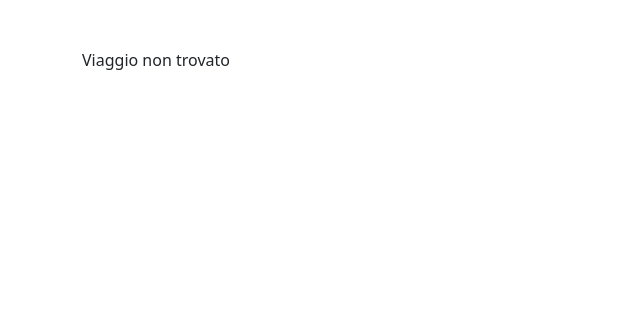
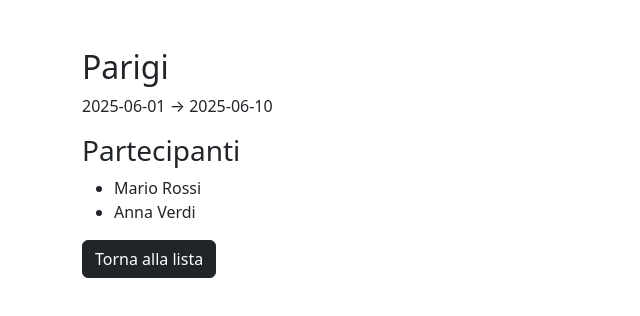
Before and after one commit to akthernahela/trip-and-contacts, a React (Vite) app: page /trip/1 in a window 1280 px wide. Shown: the top 316 px of the page, without its empty margins (0-640 px from the left). Built offline with nearby package versions, Linux system fonts and the light colour scheme.

Commit message:
Give the page the time to search if the trip exist

```diff
--- a/src/App.jsx
+++ b/src/App.jsx
@@ -11,7 +11,7 @@ function App() {
         <div className="container mt-5">
           <Routes>
             <Route path="/" element={<TripList />} />
-            <Route path="/trip/:id" element={<TripDetail />} />
+            <Route path="/trip/:tripId" element={<TripDetail />} />
           </Routes>
         </div>
       </BrowserRouter>
```
